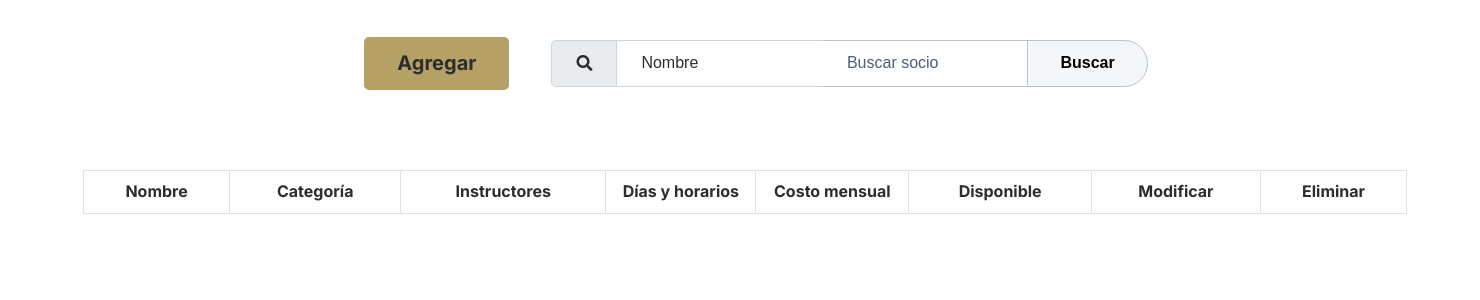
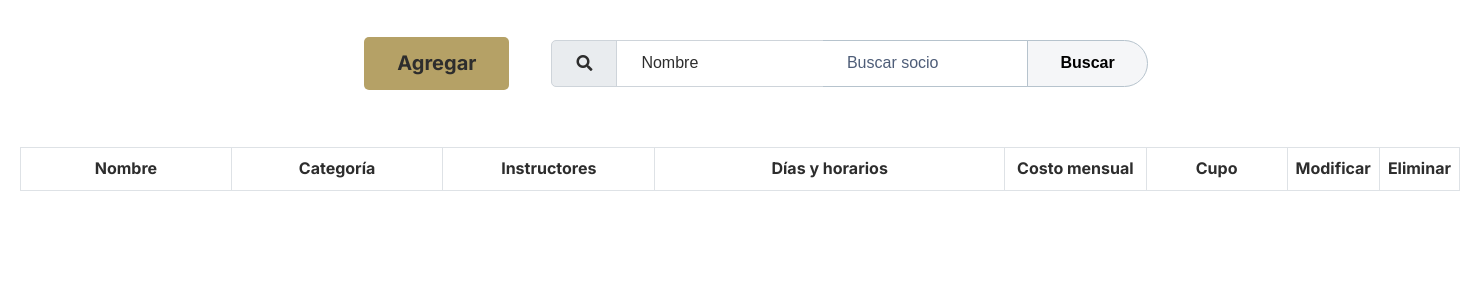
Before and after one commit to LautaroTorchia/ClubVillaElisaWebsite, a Flask app: page /discipline/ in a window 1480 px wide. Shown: the part 129-429 px from the top of the page. Run offline with Flask 2, Linux system fonts and the light colour scheme; the visitor is signed in with stand-in values (Sample User, id 1); data comes from the database, SQL or seed files in the repository; data that the repository does not hold is empty; parts of the project's set-up code (start-up, migrations or seed data) failed here and were passed over; some libraries are stand-ins or nearby versions.

Commit message:
Dicipline listing shown as user's does

```diff
--- a/admin/public/css/miscellaneous.css
+++ b/admin/public/css/miscellaneous.css
@@ -20,7 +20,7 @@
 
 .own_main_table {
     margin: 40px;
-    max-width: 95%;
+    max-width: 100%;
 }
 
 .own_options_button {
@@ -33,7 +33,8 @@
 }
 
 .own_main_body {
-    margin: 45px;
+    margin: 20px;
+    width: auto;
 }
 
 .own_table_header {
--- a/admin/src/web/templates/discipline/list.html
+++ b/admin/src/web/templates/discipline/list.html
@@ -16,20 +16,21 @@
       </button>
     </a>
     {% include "search.html" %}
-  </section lass="own_main_body">
+  </section>
   {% include "flashes.html" %}
-  <section style="margin: 43px">
-    <table id="example" class="table table-striped table-bordered own_main_table" cellspacing="0" width="100%">
+  <section class="d-flex justify-content-xxl-center">
+    <div class="own_main_body own_centered">
+      <table id="example" class="table table-striped table-bordered" style="width:90rem">
         <thead>
           <tr class="own_table_header">
-          <th class="own_small-col">Nombre</th>
-          <th class="own_small-col">Categoría</th>
-          <th class="own_small-col">Instructores</th>
-          <th class="own_small-col">Días y horarios</th>
-          <th class="own_small-col">Costo mensual</th>
-          <th class="own_small-col">Disponible</th>
-          <th class="own_small-col">Modificar</th>
-          <th class="own_small-col">Eliminar</th>
+            <th style="width: 15%">Nombre</th>
+            <th style="width: 15%">Categoría</th>
+            <th style="width: 15%">Instructores</th>
+            <th style="width: 25%">Días y horarios</th>
+            <th style="width: 10%">Costo mensual</th>
+            <th style="width: 10%">Cupo</th>
+            <th style="width: 5%">Modificar</th>
+            <th style="width: 5%">Eliminar</th>
           </tr>
         </thead>
         <tbody>
@@ -45,16 +46,16 @@
 
             <td class="own_options_section">
               <a href="{{ url_for('discipline.update', id=discipline.id) }}">
-              <button class="btn btn-outline-info w-100 p-1 own_options_button" style="border-radius: 5px" name="Update"
-                value="{{ discipline.id }}">
+                <button class="btn btn-outline-info w-100 p-1 own_options_button" style="border-radius: 5px"
+                  name="Update" value="{{ discipline.id }}">
                   Mod.
                 </button>
               </a>
             </td>
             <td class="own_options_section">
               <form action="{{ url_for('discipline.delete', id=discipline.id) }}" method="post">
-              <button type="submit" class="btn btn-outline-danger w-100 p-1 own_options_button" style="border-radius: 5px" name="Delete"
-                value="{{ discipline.id }}"
+                <button type="submit" class="btn btn-outline-danger w-100 p-1 own_options_button"
+                  style="border-radius: 5px" name="Delete" value="{{ discipline.id }}"
                   onclick="return confirm('Seguro que desea eliminar {{ discipline.name }} {{ discipline.category }} ?');">
                   X
                 </button>
@@ -64,6 +65,7 @@
           {% endfor %}
         </tbody>
       </table>
+    </div>
   </section>
   {% include "paginator.html"%}
   {% endblock content%}
--- a/admin/src/web/templates/user/list.html
+++ b/admin/src/web/templates/user/list.html
@@ -17,8 +17,8 @@
     </a>
     {% include "search.html" %}
   </section>
+  {% include "flashes.html" %}
   <section class="container">
-    {% include "flashes.html" %}
     <div class="own_main_body own_centered">
       <table class="table table-striped table-bordered own_main_table" style="width:80rem">
         <thead>
```
Lines whose indentation alone changed are shown as unchanged.
